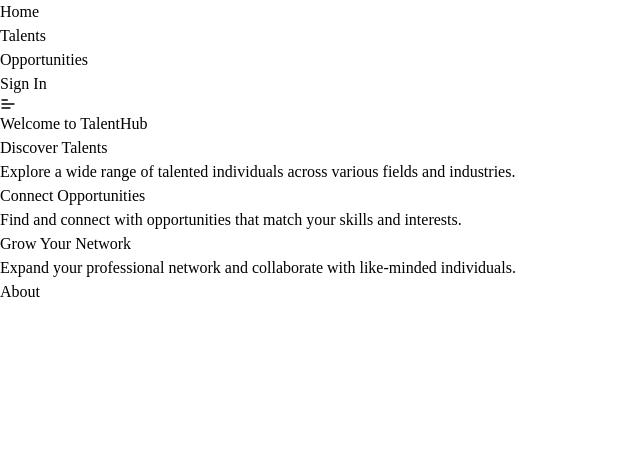
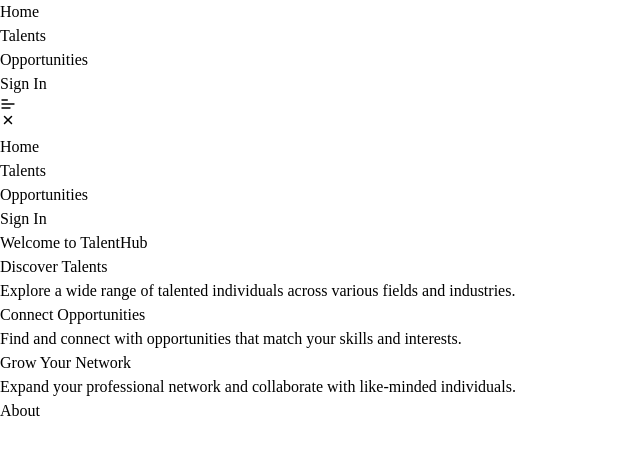
Before and after one commit to amogha-m-s-16/ScoutPlatform, a React (Vite) app in the folder frontend/: page / in a window 1280 px wide. Shown: the top 454 px of the page, without its empty margins (0-640 px from the left). Built offline with nearby package versions, Linux system fonts and the light colour scheme; a web font is replaced by a local one.

Commit message:
create changes

```diff
--- a/frontend/src/Components/HomeSection.jsx
+++ b/frontend/src/Components/HomeSection.jsx
@@ -11,17 +11,17 @@
 
       <div className='flex flex-col md:flex-row items-center gap-4 md:gap-8 py-5 md:py-10 px-10 md:px-20'>
         <div className='bg-[#ebe7e7] p-6 rounded-lg shadow-md w-full md:w-1/3 hover:scale-101 transition duration-300 cursor-pointer'>
-          <h2 className='text-3xl md:text-4xl font-poppins mb-4 font-medium capitalize'>Discover Talents</h2>
+          <h2 className='text-[18px] md:text-[22px] font-poppins mb-4 font-medium capitalize'>Discover Talents</h2>
           <p className='text-gray-700 font-google-sans text-[15px] md:text-[18px]'>Explore a wide range of talented individuals across various fields and industries.</p>
         </div>
 
         <div className='bg-[#ebe7e7] p-6 rounded-lg shadow-md w-full md:w-1/3 hover:scale-101 transition duration-300 cursor-pointer'>
-          <h2 className='text-3xl md:text-4xl font-poppins mb-4 font-medium capitalize'>Connect Opportunities</h2>
+          <h2 className='text-[18px] md:text-[22px] font-poppins mb-4 font-medium capitalize'>Connect Opportunities</h2>
           <p className='text-gray-700 font-google-sans text-[15px] md:text-[18px]'>Find and connect with opportunities that match your skills and interests.</p>
         </div>
 
         <div className='bg-[#ebe7e7] p-6 rounded-lg shadow-md w-full md:w-1/3 hover:scale-101 transition duration-300 cursor-pointer'>
-          <h2 className='text-3xl md:text-4xl font-poppins mb-4 font-medium capitalize'>Grow Your Network</h2>
+          <h2 className='text-[18px] md:text-[22px] font-poppins mb-4 font-medium capitalize'>Grow Your Network</h2>
           <p className='text-gray-700 font-google-sans text-[15px] md:text-[18px]'>Expand your professional network and collaborate with like-minded individuals.</p>
         </div>
       </div>
--- a/frontend/src/Pages/Navbar.jsx
+++ b/frontend/src/Pages/Navbar.jsx
@@ -1,8 +1,10 @@
 import React, { useState, useEffect } from 'react'
 import { CgMenuLeft } from "react-icons/cg";
+import { IoClose } from "react-icons/io5";
 
 const Navbar = () => {
   const [scrolled, setScrolled] = useState(false);
+  const [menuOpen, setMenuOpen] = useState(false);
 
   useEffect(() => {
     const handleScroll = () => {
@@ -18,19 +20,19 @@
     : 'bg-white border-b-2 border-[#f5f5f5]';
 
   return (
-    <div className='sticky top-0 left-0 z-50 transition-all duration-300'>
+    <div className='sticky top-0 left-0 z-50'>
 
 
       <div className={`hidden font-jet-mono text-black md:flex md:justify-between md:items-center px-6 py-3 transition-all duration-300 ${navClass}`}>
         <img src="" alt="" />
 
         <ul className='flex gap-x-5'>
-          <li className='p-2 text-[16px] text-[#5a5b5c] hover:text-white duration-300 ease-in'><a href="">Home</a></li>
-          <li className='p-2 text-[16px] text-[#5a5b5c] hover:text-white duration-300 ease-in'><a href="">Talents</a></li>
-          <li className='p-2 text-[16px] text-[#5a5b5c] hover:text-white duration-300 ease-in'><a href="">Opportunities</a></li>
+          <li className='p-2 text-[16px] text-[#5a5b5c] hover:text-black duration-300 ease-in'><a href="">Home</a></li>
+          <li className='p-2 text-[16px] text-[#5a5b5c] hover:text-black duration-300 ease-in'><a href="">Talents</a></li>
+          <li className='p-2 text-[16px] text-[#5a5b5c] hover:text-black duration-300 ease-in'><a href="">Opportunities</a></li>
         </ul>
 
-        <button className='bg-[#f5f5f5] px-4 py-2 rounded-full hover:translate-y-1 transition duration-300'>
+        <button className='bg-[#f5f5f5] px-4 py-2 rounded-full hover:translate-y-1 hover:shadow-lg transition duration-300'>
           Sign In
         </button>
       </div>
@@ -38,7 +40,35 @@
 
       <div className={`flex justify-between items-center px-6 py-4 md:hidden text-black transition-all duration-300 ${navClass}`}>
         <img src="" alt="" />
-        <CgMenuLeft className='text-3xl' />
+
+        <button onClick={() => setMenuOpen(prev => !prev)} aria-label="Toggle menu" className='text-3xl transition-transform duration-300'>
+          <span className={`block transition-all duration-300 ${menuOpen ? 'rotate-90 opacity-0 absolute' : 'rotate-0 opacity-100'}`}>
+            <CgMenuLeft />
+          </span>
+          <span className={`block transition-all duration-300 ${menuOpen ? 'rotate-0 opacity-100' : '-rotate-90 opacity-0 absolute'}`}>
+            <IoClose />
+          </span>
+        </button>
+      </div>
+
+
+      <div className={`md:hidden overflow-hidden transition-all duration-300 ease-in-out ${menuOpen ? 'max-h-72 opacity-100' : 'max-h-0 opacity-0'} ${scrolled ? 'bg-white/60 backdrop-blur-md' : 'bg-white'}`}>
+        <ul className='flex flex-col font-jet-mono text-black px-6 py-4 gap-y-1 border-t border-[#f0f0f0]'>
+          <li className='py-3 px-2 text-[16px] text-[#5a5b5c] hover:text-black border-b border-[#f0f0f0] transition-colors duration-200'>
+            <a href="">Home</a>
+          </li>
+          <li className='py-3 px-2 text-[16px] text-[#5a5b5c] hover:text-black border-b border-[#f0f0f0] transition-colors duration-200'>
+            <a href="">Talents</a>
+          </li>
+          <li className='py-3 px-2 text-[16px] text-[#5a5b5c] hover:text-black border-b border-[#f0f0f0] transition-colors duration-200'>
+            <a href="">Opportunities</a>
+          </li>
+          <li className='pt-4'>
+            <button className='w-full bg-[#f5f5f5] px-4 py-2 rounded-full hover:shadow-md transition duration-300'>
+              Sign In
+            </button>
+          </li>
+        </ul>
       </div>
 
     </div>
```
